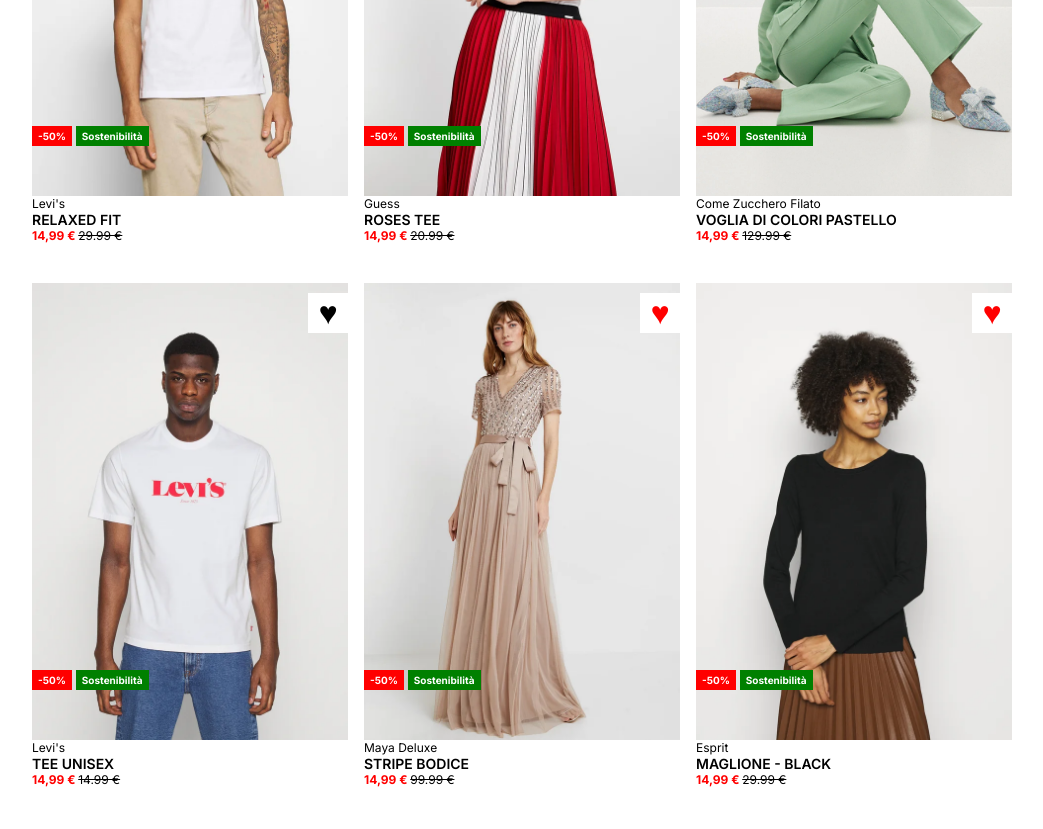
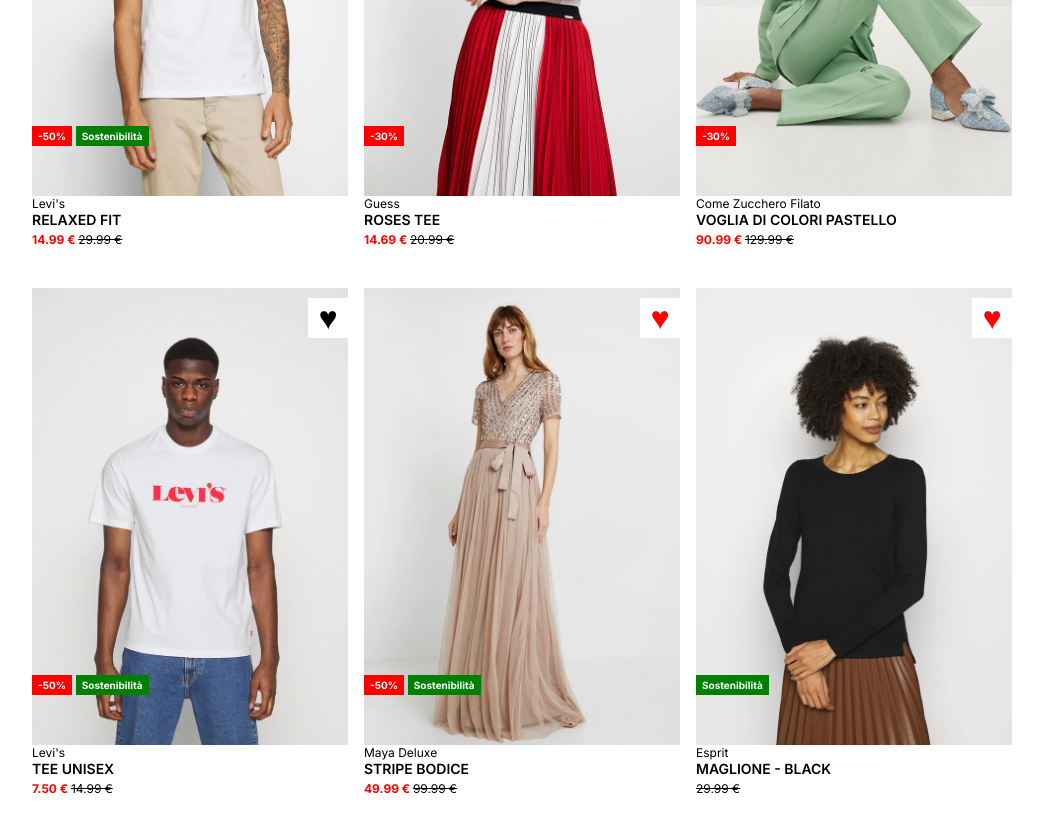
Before and after one commit to danielecapano/vite-boolando, a Vue app: page / in a window 1280 px wide. Shown: the part 340-1169 px from the top of the page, without its empty margins (118-1161 px from the left). Built offline with nearby package versions, Linux system fonts and the light colour scheme.

Commit message:
ADD - badge and prices condition

```diff
--- a/src/components/Card.vue
+++ b/src/components/Card.vue
@@ -14,6 +14,10 @@
     methods: {
         getImagePath: function(imgPath) {
             return new URL(imgPath, import.meta.url).href;
+        },
+        getPriceDiscounted(price, discount) {
+            discount = 100 - parseInt(discount.substring(1,3));
+            return (price * discount / 100).toFixed(2);
         }
     },
 }
@@ -26,8 +30,9 @@
                 <img class="card__image--hover" :src="getImagePath(`../assets/images/${item.backImage}`)" alt="Image" />
 
                 <div class="banner">
-                    <span class="discount">-50%</span>
-                    <span class="discount green">Sostenibilità</span>
+                    <!-- <span class="discount">-50%</span>
+                    <span class="tag">Sostenibilità</span> -->
+                    <span v-for="badge in item.badges" :class="badge.type"> {{ badge.value }}</span>
                   </div>
                   <span class="heart" :class="item.isInFavorites ? 'favorites' : ''">&#9829;</span>
               </figure>
@@ -35,7 +40,12 @@
               <div class="card__content">
                 <p class="brand">{{ item.brand }}</p>
                 <p class="description">{{ item.name }}</p>
-                <p class="price">14,99 &euro; <span>{{ item.price }} &euro;</span></p>
+                <div class="prices" v-for="badge in item.badges">
+                    <span class="discounted-price" v-if="badge.type === 'discount'" >{{ getPriceDiscounted(item.price, badge.value) }} &euro;&nbsp;</span>
+
+                </div>
+                <span class="full-price">{{ item.price }} &euro;</span>
+
               </div>
 
             </div>
@@ -76,9 +86,17 @@
             font-weight: 700;
             line-height: 20px;
             padding: 0 0.375rem;
-                &.green {
+            }
+
+            .tag {
+            display: inline-block;
             background-color: #008000;
-                }
+            color: #FFF;
+            font-size: 0.625rem;
+            font-weight: 700;
+            line-height: 20px;
+            padding: 0 0.375rem;
+            order: 1;
             }
 
         }
@@ -113,18 +131,23 @@
             text-transform: uppercase;
         }
 
-        .price {
+        .prices {
+            display: inline-block;
+        }
+        .discounted-price {
             font-weight: 700;
             color: #ff0000;
             font-size: 0.75rem;
-
-            span {
+        }
+        .full-price {
             font-weight: 400;
+            font-size: 0.75rem;
             color: #000;
             text-decoration: line-through;
         }
+        .hide {
+            display: none;
         }
-
 }
 }
 
```
Lines whose indentation alone changed are shown as unchanged.
